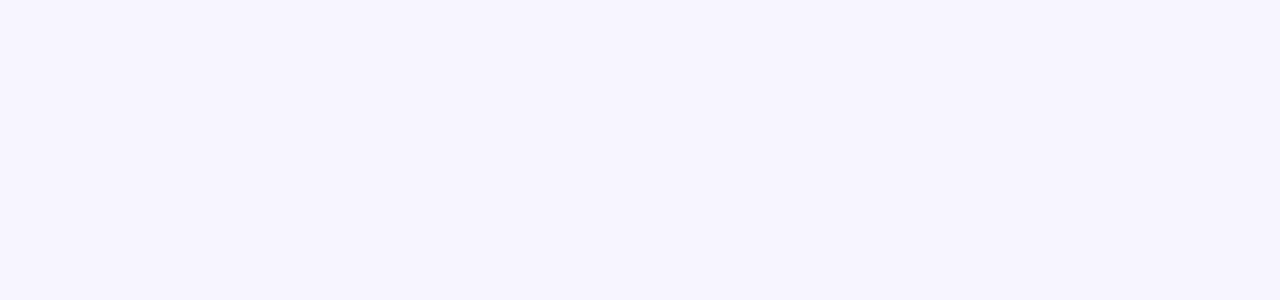
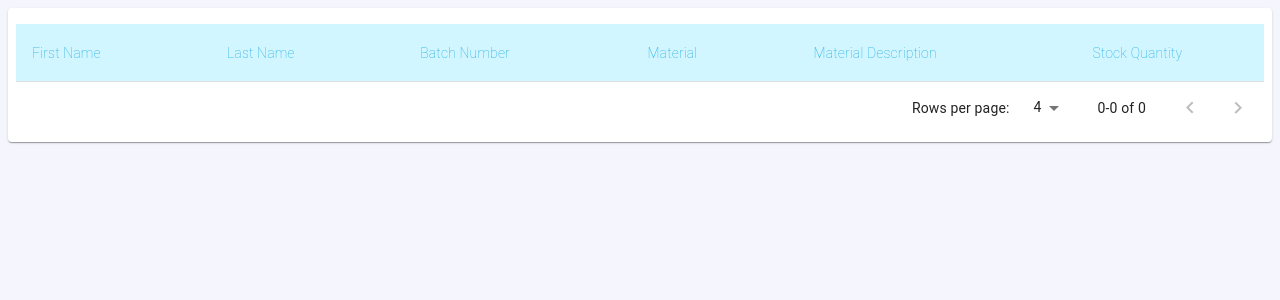
Before and after one commit to djirufin/unifrontendweb, a React (Create React App) app: page /availability in a window 1280 px wide. Shown: the top 300 px of the page. Built offline with nearby package versions, Linux system fonts and the light colour scheme.

Commit message:
first commit

```diff
--- a/src/App/App.js
+++ b/src/App/App.js
@@ -9,6 +9,7 @@ import Transaction from '../pages/logistic/Transaction';
 import Acknowledge from '../pages/logistic/acknowledge/Acknowledge';
 import Trace from '../pages/logistic/trace/Trace';
 import searchProduct from '../pages/logistic/trace/searchProduct';
+import Availability from '../pages/logistic/availability/Availability';
 
 const theme = createTheme({
   palette: {
@@ -60,6 +61,7 @@ function App() {
               <Route path="/acknowledge" exact component={ Acknowledge } />
               <Route path="/trace" exact component={ Trace } />
               <Route path="/search" exact component={ searchProduct } />
+              <Route path="/availability" exact component={ Availability } />
             </Switch>
           </div>
           <CssBaseline />
--- a/src/pages/logistic/Transaction.js
+++ b/src/pages/logistic/Transaction.js
@@ -25,7 +25,6 @@ function Transaction(props) {
                             )}
                     />
                     <Widget
-                        redirect='/transport'
                         title='TRANSPORT'
                         link='Transport to IP'
                         backgroundColor='#046350'
--- a/src/pages/logistic/acknowledge/Acknowledge.js
+++ b/src/pages/logistic/acknowledge/Acknowledge.js
@@ -36,7 +36,7 @@ const useStyles = makeStyles(theme => ({
 
 const headCells = [
     { id: 'sn', label: 'S/N' },
-    { id: 'description', label: 'Mterial Description' },
+    { id: 'description', label: 'Material Description' },
     { id: 'quantity', label: 'Quantity' },
     { id: 'qtyReceive', label: 'Quantity Received' },
     { id: 'evidence', label: 'Evidence picture' },
--- /dev/null
+++ b/src/pages/logistic/availability/Availability.js
@@ -0,0 +1,74 @@
+/* eslint-disable no-unused-vars */
+import { makeStyles, Paper, TableBody, Toolbar } from '@material-ui/core';
+import React from 'react';
+import { useState } from 'react';
+import Controls from '../../../components/controls/Controls';
+import useTableMembre from '../../../components/useTableMembre';
+
+
+const useStyles = makeStyles(theme => ({
+    pageContent: {
+        margin: theme.spacing(1),
+        padding: theme.spacing(1)
+    },
+    searchInput: {
+        width: '50%',
+        right: '1rem'
+    },
+    newButton: {
+        position: 'absolute',
+        right: '10px'
+    },
+    newButton1: {
+        position: 'absolute',
+        right: '9rem'
+    },
+    head: {
+        position: 'flex',
+        justifyContent: 'center',
+        flexDirection: 'column',
+        padding: 1
+    },
+    paragraph: {
+    }
+}))
+
+
+const headCells = [
+    { id: 'firstName', label: 'First Name' },
+    { id: 'lastName', label: 'Last Name' },
+    { id: 'batchNumber', label: 'Batch Number' },
+    { id: 'material', label: 'Material' },
+    { id: 'description', label: 'Material Description' },
+    { id: 'qtyStock', label: 'Stock Quantity', disableSorting: true }
+]
+
+function Availability(props) {
+
+    const classes = useStyles();
+    const [records, setRecords] = useState([]);
+    const [filterFn, setFilterFn] = useState({ fn: records => { return records; } })
+
+    const {
+        TblContainer,
+        TblHead,
+        TblPagination,
+        recordsAfterPagingAndSorting
+    } = useTableMembre(records, headCells, filterFn);
+
+    return (
+        <>
+            <Paper className={classes.pageContent}>
+                <TblContainer>
+                    <TblHead />
+                    <TableBody>
+
+                    </TableBody>
+                </TblContainer>
+                <TblPagination />
+            </Paper>
+        </>
+    );
+}
+
+export default Availability;
```
